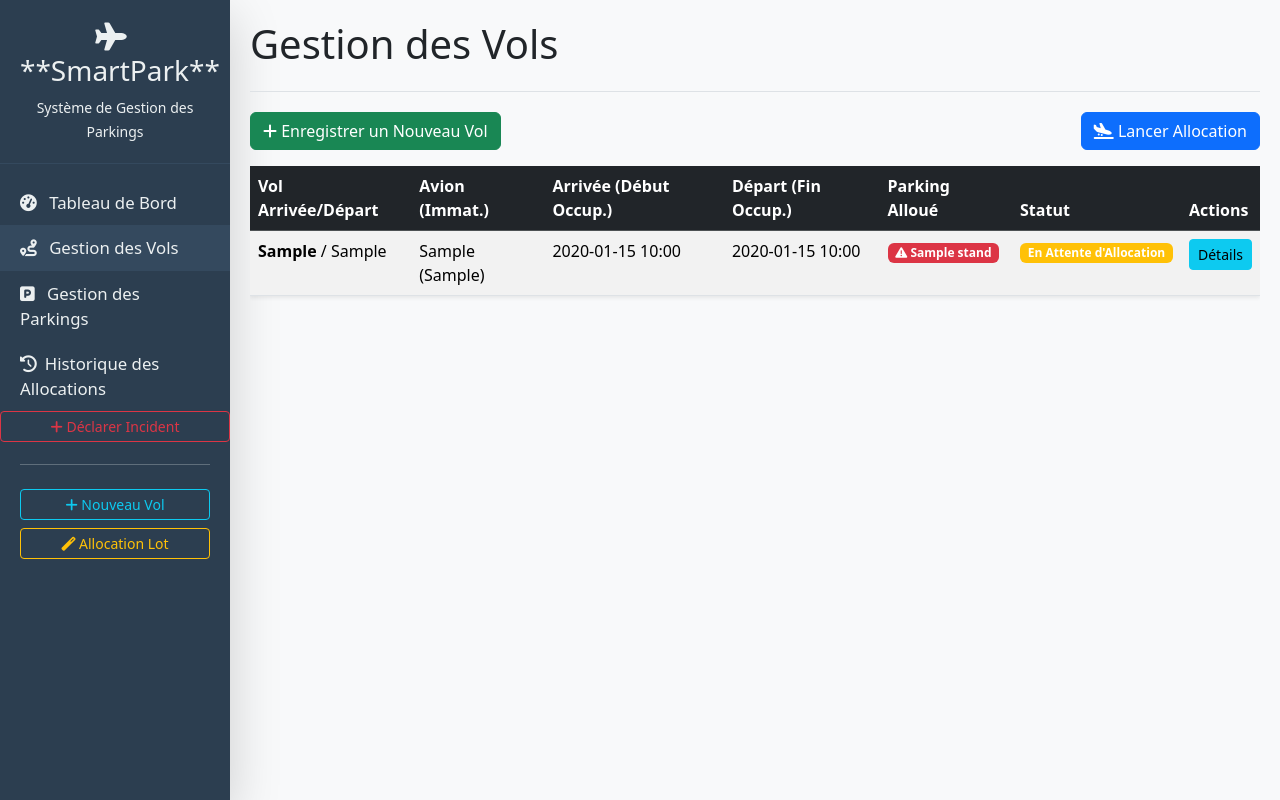
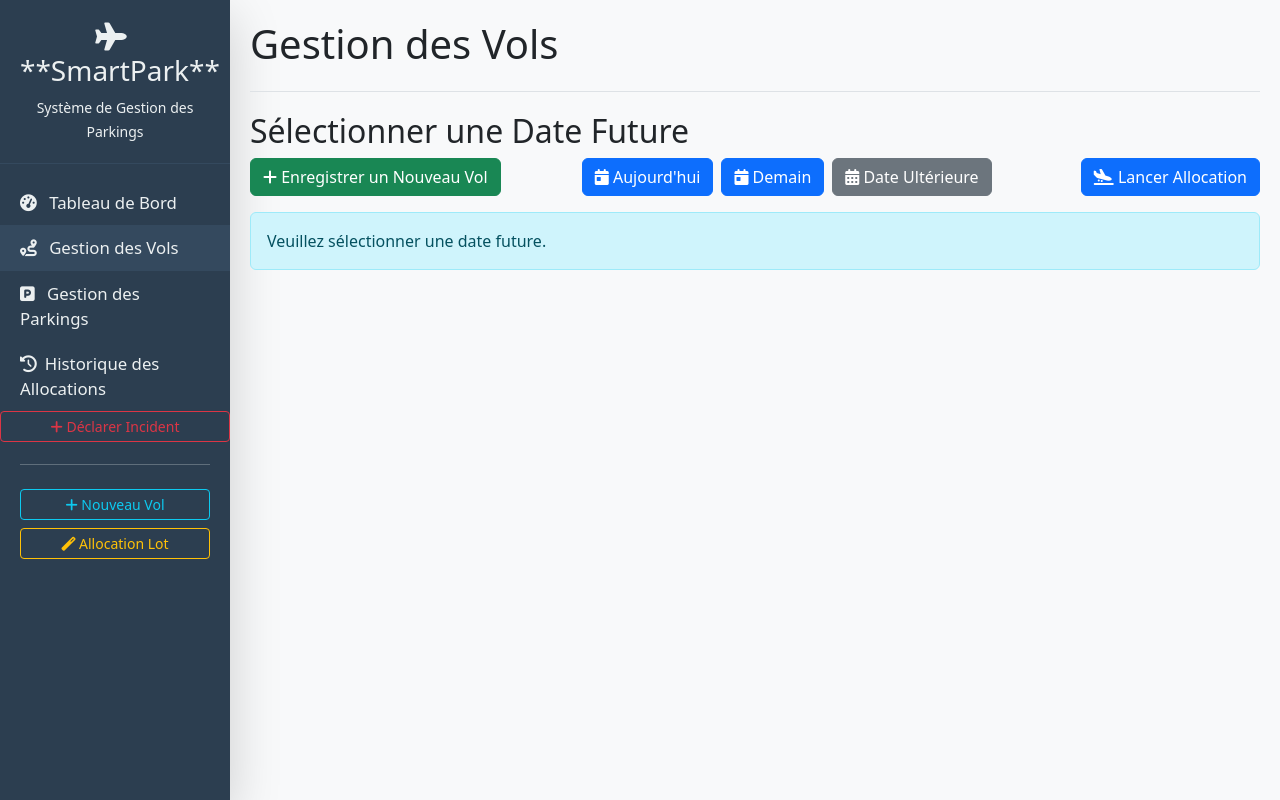
Before and after one commit to Thawfik/SMARTPARK_ALLIANCE_ANAC, a Django app: page /smartpark/vols/ in a window 1280 px wide. Run offline with Django 5.2, Linux system fonts and the light colour scheme; tables that the repository leaves empty hold one stand-in row (values such as "Sample post").

Commit message:
ajout des filtres de date sur les vols

```diff
--- a/SMARTPARK_ALLIANCE/src/SmartPark/ManagePark/templates/vols/vol_list.html
+++ b/SMARTPARK_ALLIANCE/src/SmartPark/ManagePark/templates/vols/vol_list.html
@@ -4,11 +4,44 @@
 {% block title_header %}Gestion des Vols{% endblock title_header %}
 
 {% block content %}
+    {# 💡 TITRE DYNAMIQUE #}
+    {% if date_context_key == 'Aujourd\'hui' %}
+        <h2>Vols Actifs du Jour</h2>
+    {% elif date_context_key == 'demain' %}
+        <h2>Vols Prévus pour Demain</h2>
+    {% elif date_filtre %}
+        <h2>Vols Prévus pour le {{ date_filtre|date:"d M Y" }}</h2>
+    {% else %}
+        <h2>Sélectionner une Date Future</h2>
+    {% endif %}
+
     <div class="d-flex justify-content-between mb-3">
         <a href="{% url 'vol_create' %}" class="btn btn-success">
             <i class="fas fa-plus"></i> Enregistrer un Nouveau Vol
         </a>
 
+        <div class="d-flex">
+            {# AFFICHER AUJOURD'HUI si l'on n'est PAS sur Aujourd'hui #}
+            {% if date_context_key != 'Aujourd\'hui' %}
+                <a href="{% url 'vol_list' %}" class="btn btn-primary me-2">
+                    <i class="fa-solid fa-calendar-day"></i> Aujourd'hui
+                </a>
+            {% endif %}
+
+            {# AFFICHER DEMAIN si l'on n'est PAS sur Demain #}
+            {% if date_context_key != 'Demain' %}
+                <a href="{% url 'vol_demain' %}" class="btn btn-primary me-2">
+                    <i class="fa-solid fa-calendar-day"></i> Demain
+                </a>
+            {% endif %}
+
+            {# AFFICHER DATE ULTÉRIEURE si l'on n'est PAS sur Date Ultérieure #}
+            {% if date_context_key != 'Future' %}
+                <a href="{% url 'vols_date_future' %}" class="btn btn-secondary me-2">
+                    <i class="fas fa-calendar-alt"></i> Date Ultérieure
+                </a>
+            {% endif %}
+        </div>
         <form method="post" action="{% url 'allouer_stands' %}" class="d-inline">
             {% csrf_token %}
             <button type="submit" class="btn btn-primary">
@@ -16,6 +49,27 @@
             </button>
         </form>
     </div>
+
+    {# ---------------------------------------------------------------------- #}
+    {# SÉLECTEUR DE DATE (Affiché UNIQUEMENT dans la vue 'Future') #}
+    {# ---------------------------------------------------------------------- #}
+    {% if date_context_key == 'Future' %}
+        <div class="card p-3 mb-4 shadow-sm">
+            <h5 class="card-title">Choisir la date à afficher</h5>
+            {# Le formulaire GET soumet la date à la même URL, qui sera traitée par la vue #}
+            <form method="get" action="{% url 'vols_date_future' %}">
+                <div class="d-flex align-items-end">
+                    <div class="me-3">
+                        {{ form.date_choisie.label_tag }}
+                        {{ form.date_choisie }}
+                    </div>
+                    <button type="submit" class="btn btn-info">
+                        <i class="fas fa-search"></i> Afficher
+                    </button>
+                </div>
+            </form>
+        </div>
+    {% endif %}
 
     {% if vols %}
         <div class="table-responsive">
@@ -102,9 +156,13 @@
                 </tbody>
             </table>
         </div>
+    {% elif date_filtre %}
+        <div class="alert alert-info" role="alert">
+            Aucun vol en cours pour le {{ date_filtre|date:"d M Y" }}.
+        </div>
     {% else %}
         <div class="alert alert-info" role="alert">
-            Aucun vol en cours.
+            Veuillez sélectionner une date future.
         </div>
     {% endif %}
 
--- a/SMARTPARK_ALLIANCE/src/SmartPark/ManagePark/urls.py
+++ b/SMARTPARK_ALLIANCE/src/SmartPark/ManagePark/urls.py
@@ -5,6 +5,9 @@
     path('dashboard/', views.DashboardView.as_view(), name='dashboard'),
 
     path('vols/', views.VolListView.as_view(), name='vol_list'),
+    path('vols/demain/', views.VolListTomorrowView.as_view(), name='vol_demain'),
+    path('date_future/', views.VolListFutureView.as_view(), name='vols_date_future'),
+
     path('vols/creer/', views.VolCreateView.as_view(), name='vol_create'),
     path('vols/<uuid:pk>/', views.VolDetailView.as_view(), name='vol_detail'),
     path('vols/<uuid:pk>/modifier/', views.VolUpdateView.as_view(), name='vol_update'),
--- a/SMARTPARK_ALLIANCE/src/SmartPark/ManagePark/views.py
+++ b/SMARTPARK_ALLIANCE/src/SmartPark/ManagePark/views.py
@@ -1,3 +1,5 @@
+from datetime import date, timedelta
+
 from django.contrib.messages.api import success
 from django.core.exceptions import ObjectDoesNotExist
 from django.shortcuts import render, get_object_or_404
@@ -13,7 +15,7 @@
 
 from . import serviceAllocation
 from .models import Vol, Avion, Stand, Incident, Historique_allocations
-from .forms import StandForm, IncidentForm, VolUpdateForm, AvionForm
+from .forms import StandForm, IncidentForm, VolUpdateForm, AvionForm, DateFilterForm
 from .serviceAllocation import reallouer_vol_unique, allouer_stands_optimise, liberer_stands_termines
 
 
@@ -89,24 +91,27 @@
             return self.render_to_response(context)
 
 
-class VolListView(ListView):
-    """Affiche tous les vols actifs (ATTENTE ou ALLOUE)."""
+class BaseVolListView(ListView):
+    """
+    Classe de base pour toutes les vues de liste de vols actifs.
+    Contient la logique commune pour les attributs et la vérification des incidents.
+    """
     model = Vol
     context_object_name = 'vols'
     template_name = 'vols/vol_list.html'
     ordering = ['date_heure_debut_occupation']
 
+    date_context_key = 'Aujourd\'hui'  # Valeur par défaut
+
     def get_queryset(self):
-        return Vol.objects.filter(
-            statut__in=['ATTENTE', 'ALLOUE']
-        ).select_related('avion', 'stand_alloue').prefetch_related(
-            'stand_alloue__incidents_rapportes'
-        )
+        # Laissez cette méthode vide ou définissez la logique de filtrage commune.
+        # Nous allons la laisser pour les classes enfants pour définir la date.
+        raise NotImplementedError("La méthode get_queryset doit être implémentée par une sous-classe.")
 
     def get_context_data(self, **kwargs):
+        """Ajoute l'information des incidents actifs sur les stands alloués."""
         context = super().get_context_data(**kwargs)
-
-        # ✅ Ajouter l'information des incidents pour chaque vol
+        context['current_date_view'] = self.date_context_key
         vols_avec_incidents = []
         for vol in context['vols']:
             vol.stand_a_incident = False
@@ -118,6 +123,88 @@
             vols_avec_incidents.append(vol)
 
         context['vols'] = vols_avec_incidents
+        return context
+
+
+# --- La vue pour AUJOURD'HUI ---
+class VolListView(BaseVolListView):
+    """Affiche tous les vols actifs (ATTENTE ou ALLOUE) pour AUJOURD'HUI."""
+    date_context_key = 'Aujourd\'hui'
+
+    def get_queryset(self):
+        date_aujourdhui = date.today()
+        return Vol.objects.filter(
+            statut__in=['ATTENTE', 'ALLOUE'],
+            date_heure_debut_occupation__date=date_aujourdhui
+        ).select_related('avion', 'stand_alloue').prefetch_related(
+            'stand_alloue__incidents_rapportes'
+        )
+
+# --- La vue pour DEMAIN ---
+class VolListTomorrowView(BaseVolListView):
+    """Affiche tous les vols actifs (ATTENTE ou ALLOUE) pour DEMAIN."""
+    date_context_key = 'demain'
+    def get_queryset(self):
+        demain = date.today() + timedelta(days=1)
+        return Vol.objects.filter(
+            statut__in=['ATTENTE', 'ALLOUE'],
+            date_heure_debut_occupation__date=demain
+        ).select_related('avion', 'stand_alloue').prefetch_related(
+            'stand_alloue__incidents_rapportes'
+        )
+
+
+class VolListFutureView(BaseVolListView):
+    """Affiche les vols pour une date spécifique choisie par l'utilisateur."""
+    date_context_key = 'Future'
+
+    # ----------------------------------------------------
+    # Surcharge de dispatch pour gérer la date
+    # ----------------------------------------------------
+    def dispatch(self, request, *args, **kwargs):
+        # La vue future reçoit la date dans les paramètres GET
+        date_param = self.request.GET.get('date_choisie')
+
+        if date_param:
+            try:
+                # Tente de convertir la chaîne en objet date
+                self.date_filtre = date.fromisoformat(date_param)
+            except ValueError:
+                # Si la date n'est pas valide, on retourne à Aujourd'hui
+                return redirect('vol_list')
+        else:
+            # Premier accès à la page (pas de date sélectionnée)
+            self.date_filtre = None
+
+        return super().dispatch(request, *args, **kwargs)
+
+    # ----------------------------------------------------
+    # get_queryset
+    # ----------------------------------------------------
+    def get_queryset(self):
+        if self.date_filtre:
+            return Vol.objects.filter(
+                statut__in=['ATTENTE', 'ALLOUE'],
+                date_heure_debut_occupation__date=self.date_filtre
+            ).select_related('avion', 'stand_alloue').prefetch_related(
+                'stand_alloue__incidents_rapportes'
+            )
+        # Si pas de date sélectionnée, retourne un QuerySet vide
+        return Vol.objects.none()
+
+    # ----------------------------------------------------
+    # get_context_data
+    # ----------------------------------------------------
+    def get_context_data(self, **kwargs):
+        context = super().get_context_data(**kwargs)
+
+        # Ajoute le formulaire et la date sélectionnée
+        context['form'] = DateFilterForm(initial={
+            'date_choisie': self.date_filtre if self.date_filtre else (date.today() + timedelta(days=2))
+        })
+        context['date_filtre'] = self.date_filtre
+        context['date_context_key'] = self.date_context_key
+
         return context
 
 
--- a/SMARTPARK_ALLIANCE/src/SmartPark/SmartPark/settings.py
+++ b/SMARTPARK_ALLIANCE/src/SmartPark/SmartPark/settings.py
@@ -83,8 +83,8 @@
     'default': {
         'ENGINE': 'django.db.backends.postgresql',
         'NAME': 'SmartPark',
-        'USER': '',
-        'PASSWORD':"",
+        'USER': 'gbandi',
+        'PASSWORD':"passer@1234",
         'PORT': "5432"
     }
 }
```
Also changed, not shown: SMARTPARK_ALLIANCE/src/SmartPark/ManagePark/forms.py (+13 -0 lines), SMARTPARK_ALLIANCE/src/SmartPark/ManagePark/serviceAllocation.py (+5 -3 lines).
